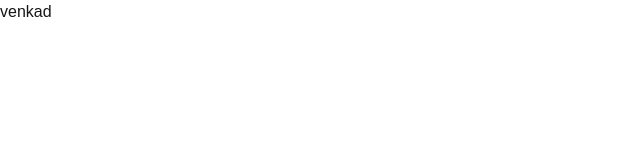
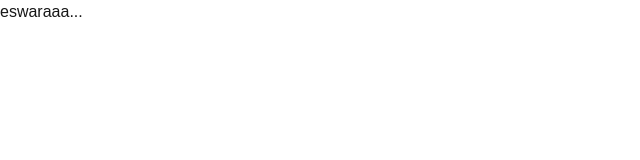
Before and after one commit to Mohanprasath6469/prasath, a Next.js app: page / in a window 1280 px wide. Shown: the top 160 px of the page, without its empty margins (0-640 px from the left). Built offline with nearby package versions, Linux system fonts and the light colour scheme.

Commit message:
Update page.tsx

```diff
--- a/src/app/page.tsx
+++ b/src/app/page.tsx
@@ -1,5 +1,5 @@
 export default function FirstPage(){
   return(
-    <div>venkad</div>
+    <div>eswaraaa...</div>
   )
 }
```
